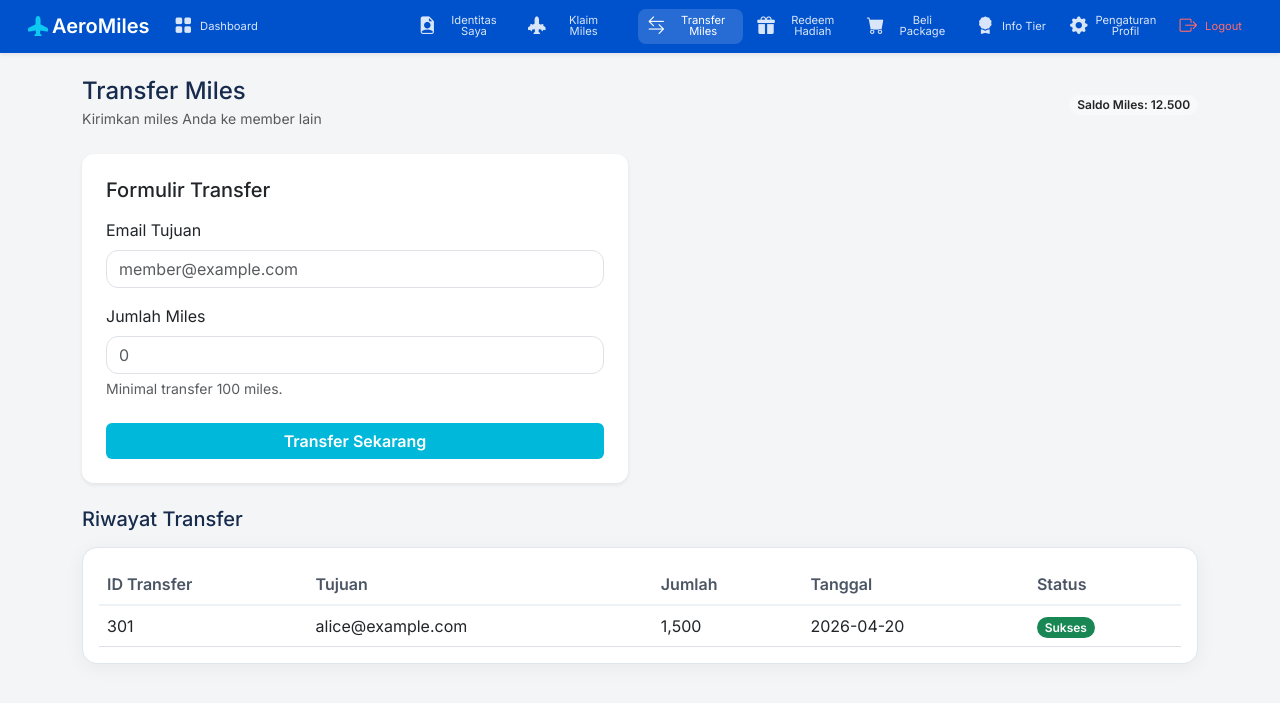
After one commit to Basdatt-D11/AeroMiles, a Django app: page /transactions/transfer/ in a window 1280 px wide. The commit adds this page. Shown: the top 703 px of the page. Run offline with Django 5.2, Linux system fonts and the light colour scheme.

Commit message:
fix: resolve klaim error and add transfer miles page

```diff
--- a/AeroMiles/urls.py
+++ b/AeroMiles/urls.py
@@ -29,6 +29,7 @@ from members.views import (
     kelola_mitra,
     transactions_redeem,
     transactions_buy_package,
+    transactions_transfer,
     transactions_tier_info,
     transactions_report,
     ajukan_klaim,
@@ -48,6 +49,7 @@ urlpatterns = [
     # Transactions namespace (new)
     path('transactions/redeem/', transactions_redeem, name='transactions_redeem'),
     path('transactions/buy-package/', transactions_buy_package, name='transactions_buy_package'),
+    path('transactions/transfer/', transactions_transfer, name='transactions_transfer'),
     path('transactions/tier/', transactions_tier_info, name='transactions_tier_info'),
     path('transactions/report/', transactions_report, name='transactions_report'),
     path('members/identitas/', list_identitas, name='list_identitas'),
--- a/members/templates/members/base.html
+++ b/members/templates/members/base.html
@@ -245,7 +245,7 @@
                     <i class="bi bi-airplane-engines-fill"></i>
                     <span class="nav-text">Klaim Miles</span>
                 </a>
-                <a class="nav-item-aero" href="#">
+                <a class="nav-item-aero {% if request.resolver_match.url_name == 'transactions_transfer' %}active-dashboard{% endif %}" href="{% url 'transactions_transfer' %}">
                     <i class="bi bi-arrow-left-right"></i>
                     <span class="nav-text">Transfer Miles</span>
                 </a>
--- a/members/templates/transactions/buy_package.html
+++ b/members/templates/transactions/buy_package.html
@@ -54,7 +54,7 @@
     </table>
 </div>
 
-{% include 'members/purchase_confirm_modal.html' %}
+{% include 'transactions/purchase_confirm_modal.html' %}
 
 <script>
 document.addEventListener('DOMContentLoaded', function(){
--- /dev/null
+++ b/members/templates/transactions/transfer_miles.html
@@ -0,0 +1,72 @@
+{% extends 'members/base.html' %}
+{% load humanize %}
+
+{% block title %}Transfer Miles{% endblock %}
+
+{% block content %}
+<div class="d-flex justify-content-between align-items-center mb-4">
+    <div>
+        <h4 class="m-0">Transfer Miles</h4>
+        <small class="text-muted">Kirimkan miles Anda ke member lain</small>
+    </div>
+    <div>
+        <span class="badge bg-light text-dark">Saldo Miles: <strong>12.500</strong></span>
+    </div>
+</div>
+
+<div class="row mb-4">
+    <div class="col-md-6">
+        <div class="card p-4 shadow-sm border-0">
+            <h5 class="mb-3">Formulir Transfer</h5>
+            <form>
+                <div class="mb-3">
+                    <label class="form-label">Email Tujuan</label>
+                    <input type="email" class="form-control" placeholder="member@example.com" required>
+                </div>
+                <div class="mb-3">
+                    <label class="form-label">Jumlah Miles</label>
+                    <input type="number" class="form-control" placeholder="0" min="100" required>
+                    <div class="form-text">Minimal transfer 100 miles.</div>
+                </div>
+                <div class="d-grid mt-4">
+                    <button type="button" class="btn btn-primary">Transfer Sekarang</button>
+                </div>
+            </form>
+        </div>
+    </div>
+</div>
+
+<h5 class="mb-3">Riwayat Transfer</h5>
+<div class="table-container p-3">
+    <table class="table mb-0 align-middle">
+        <thead>
+            <tr>
+                <th>ID Transfer</th>
+                <th>Tujuan</th>
+                <th>Jumlah</th>
+                <th>Tanggal</th>
+                <th>Status</th>
+            </tr>
+        </thead>
+        <tbody>
+            {% for h in history %}
+            <tr>
+                <td>{{ h.id }}</td>
+                <td>{{ h.to_email }}</td>
+                <td>{{ h.miles|intcomma }}</td>
+                <td>{{ h.date }}</td>
+                <td>
+                    <span class="badge {% if h.status == 'Sukses' %}bg-success{% else %}bg-secondary{% endif %}">
+                        {{ h.status }}
+                    </span>
+                </td>
+            </tr>
+            {% empty %}
+            <tr>
+                <td colspan="5" class="text-center text-muted">Belum ada riwayat transfer.</td>
+            </tr>
+            {% endfor %}
+        </tbody>
+    </table>
+</div>
+{% endblock %}
--- a/members/views.py
+++ b/members/views.py
@@ -198,9 +198,16 @@ def kelola_mitra(request):
         ]
     }
     return render(request, 'mitra/kelola_mitra.html', context)
+# Helper for mock member
+def get_mock_member():
+    member = Member.objects.filter(role='Member').first()
+    if not member:
+        member = Member.objects.create(role='Member', nama='Mr. John Doe', email='john@example.com', password='demo')
+    return member
+
 # Klaim views for Member
 def ajukan_klaim(request):
-    member = Member.objects.filter(role='Member').first()  # Hardcode for demo
+    member = get_mock_member()
     if request.method == 'POST':
         form = KlaimForm(request.POST)
         if form.is_valid():
@@ -223,7 +230,7 @@ def ajukan_klaim(request):
 
 
 def riwayat_klaim(request):
-    member = Member.objects.filter(role='Member').first()
+    member = get_mock_member()
     klaims = Klaim.objects.filter(member=member).order_by('-timestamp_pengajuan')
     status_filter = request.GET.get('status')
     if status_filter:
@@ -239,7 +246,7 @@ def riwayat_klaim(request):
 
 
 def edit_klaim(request, klaim_id):
-    member = Member.objects.filter(role='Member').first()
+    member = get_mock_member()
     klaim = get_object_or_404(Klaim, id=klaim_id, member=member, status='Menunggu')
     if request.method == 'POST':
         form = KlaimForm(request.POST, instance=klaim)
@@ -262,7 +269,7 @@ def edit_klaim(request, klaim_id):
 
 
 def batalkan_klaim(request, klaim_id):
-    member = Member.objects.filter(role='Member').first()
+    member = get_mock_member()
     klaim = get_object_or_404(Klaim, id=klaim_id, member=member, status='Menunggu')
     if request.method == 'POST':
         klaim.delete()
@@ -342,6 +349,14 @@ def transactions_buy_package(request):
     return render(request, 'transactions/buy_package.html', context)
 
 
+def transactions_transfer(request):
+    history = [
+        {'id': 301, 'to_email': 'alice@example.com', 'miles': 1500, 'date': '2026-04-20', 'status': 'Sukses'},
+    ]
+    context = {'role': 'Member', 'nama': 'Mr. John Doe', 'history': history}
+    return render(request, 'transactions/transfer_miles.html', context)
+
+
 def transactions_tier_info(request):
     current_miles = 42000
     tiers = [
```
